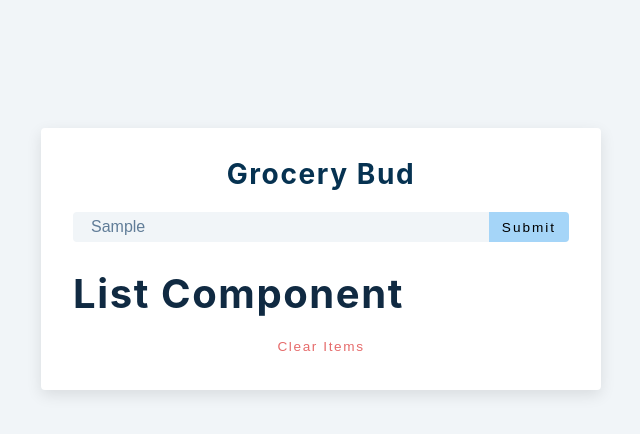
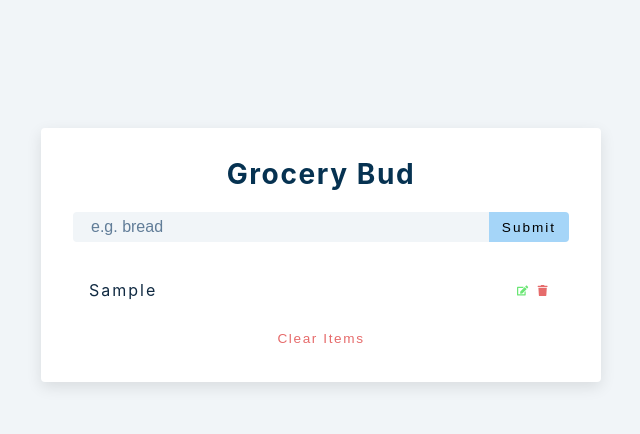
Before and after one commit to opiyoxbenji/Grocery-Bud, a React (Create React App) app: page / in a window 1280 px wide. Both pictures are taken after typing "Sample" into the empty fields and a click on the button "Submit". Shown: the top 434 px of the page, without its empty margins (319-959 px from the left). Built offline with nearby package versions, Linux system fonts and the light colour scheme.

Commit message:
added the add items functionality

```diff
--- a/src/App.js
+++ b/src/App.js
@@ -11,7 +11,19 @@
 
 	const handleSubmit = e => {
 		e.preventDefault();
-		console.log('xoxo');
+		if (!name) {
+			// display alert
+		} else if (name && isEditing) {
+			// deal with alert
+		} else {
+			// show alert
+			const newItem = {
+				id: new Date().getTime().toString(),
+				title: name,
+			};
+			setList([...list, newItem]);
+			setName('');
+		}
 	};
 	return (
 		<section className='section-center'>
@@ -31,10 +43,12 @@
 					</button>
 				</div>
 			</form>
-			<div className='grocery-container'>
-				<List />
-				<button className='clear-btn'>clear items</button>
-			</div>
+			{list.length > 0 && (
+				<div className='grocery-container'>
+					<List items={list} />
+					<button className='clear-btn'>clear items</button>
+				</div>
+			)}
 		</section>
 	);
 }
--- a/src/List.js
+++ b/src/List.js
@@ -1,7 +1,26 @@
-import React from 'react'
-import { FaEdit, FaTrash } from 'react-icons/fa'
-const List = () => {
-  return <h2>list component</h2>
-}
+import React from 'react';
+import { FaEdit, FaTrash } from 'react-icons/fa';
+const List = ({ items }) => {
+	return (
+		<div className='grocery-list'>
+			{items.map(item => {
+				const { id, title } = item;
+				return (
+					<article key={id} className='grocery-item'>
+						<p className='title'>{title}</p>
+						<div className='btn-container'>
+							<button type='button' className='edit-btn'>
+								<FaEdit />
+							</button>
+							<button type='button' className='delete-btn'>
+								<FaTrash />
+							</button>
+						</div>
+					</article>
+				);
+			})}
+		</div>
+	);
+};
 
-export default List
+export default List;
```
